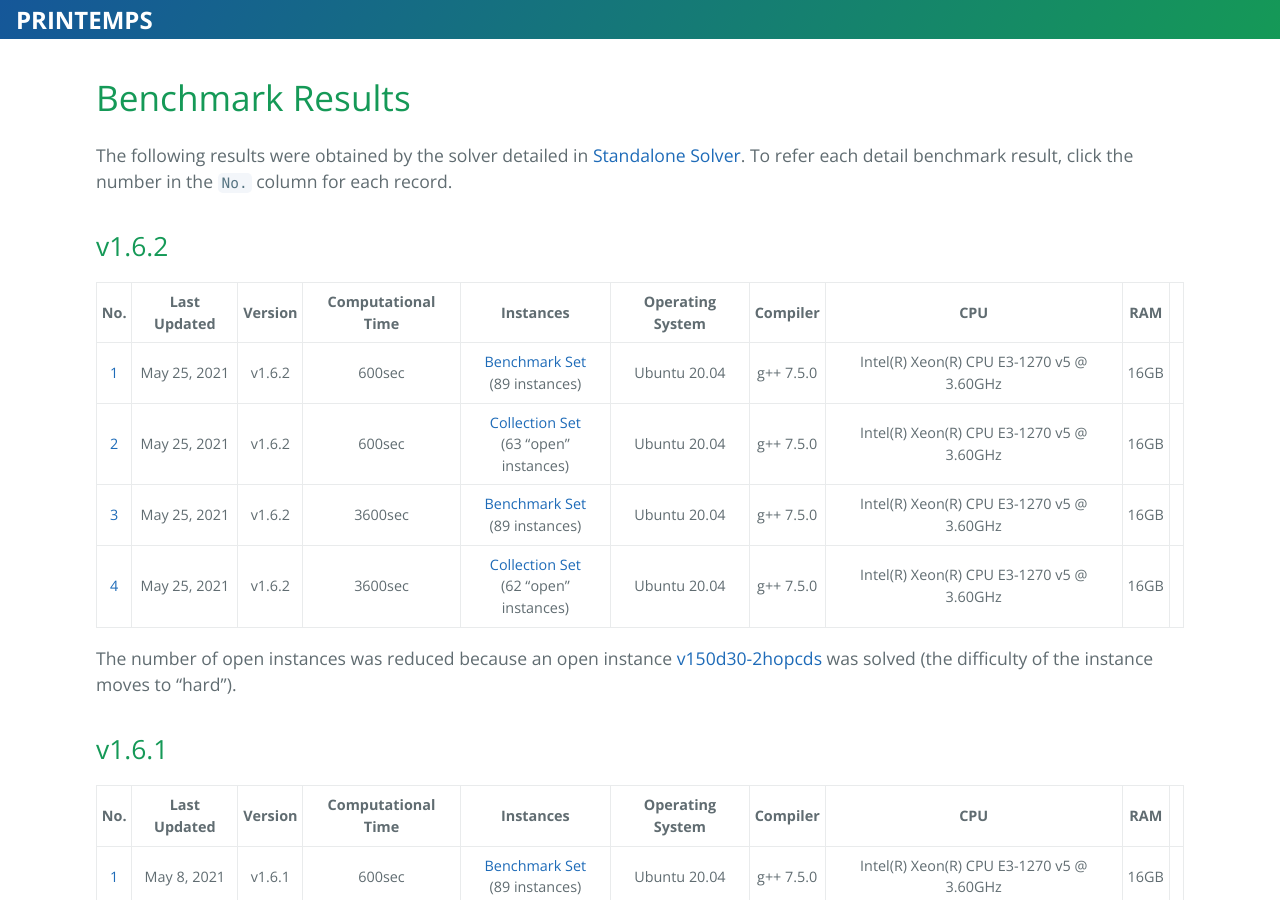
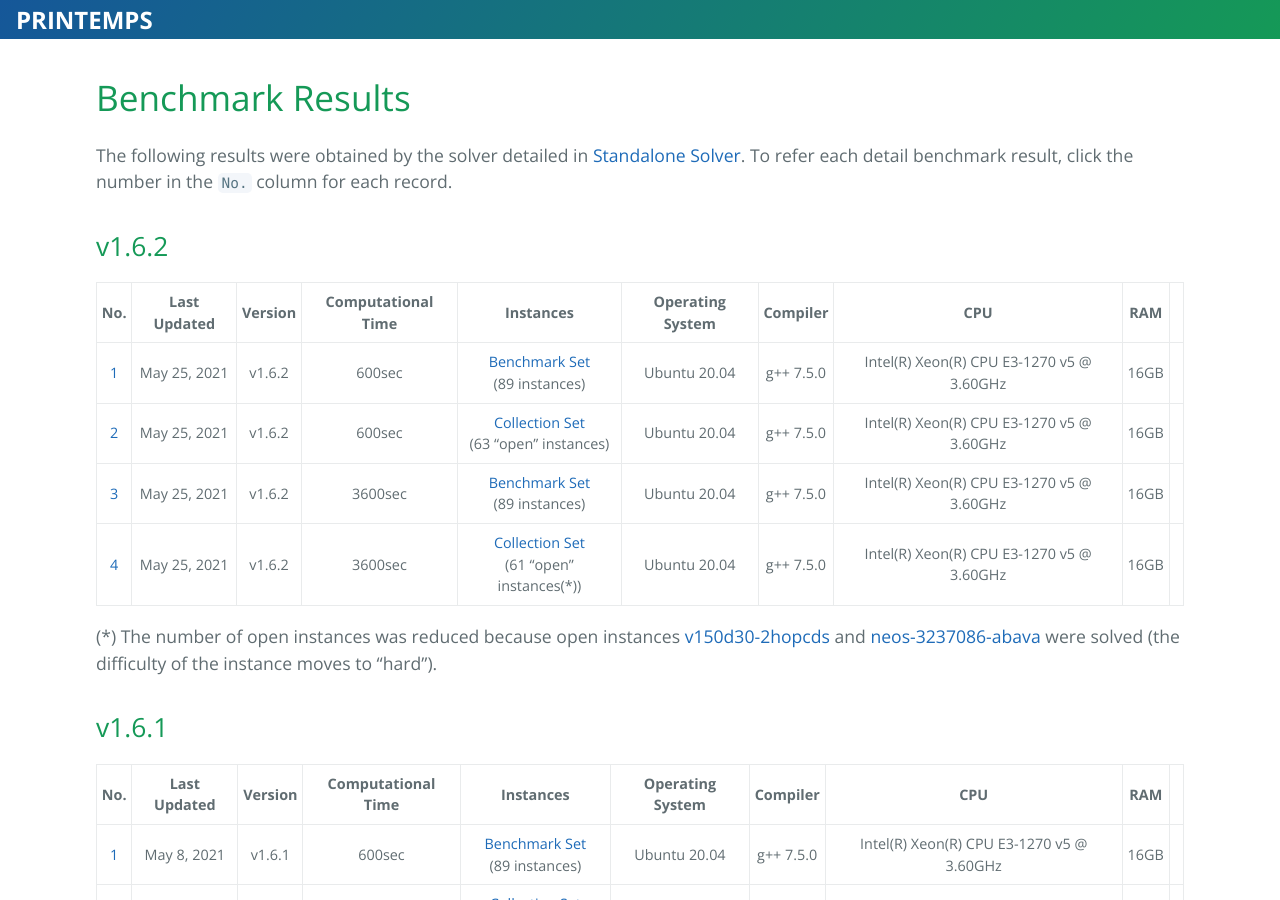
Before and after one commit to snowberryfield/printemps, a Jekyll site: the page built from contents/benchmark/index.md, in a window 1280 px wide and 900 px high. Built offline with Jekyll 4.4.1, drawn with Linux system fonts in a browser that asks for light colours; the repository's description, which GitHub fills in, is left out.

Commit message:
Fix the number of open instances.

```diff
--- a/contents/benchmark/index.md
+++ b/contents/benchmark/index.md
@@ -13,9 +13,9 @@ The following results were obtained by the solver detailed in [Standalone Solver
 | [1](./results/v1.6.2/0001/benchmark_result.md) | May 25, 2021 | v1.6.2 |  600sec   | [Benchmark Set](https://miplib.zib.de/tag_benchmark.html) <br />(89 instances) | Ubuntu 20.04 |    g++ 7.5.0     | Intel(R) Xeon(R) CPU E3-1270 v5 @ 3.60GHz | 16GB |     |
 | [2](./results/v1.6.2/0002/benchmark_result.md) | May 25, 2021 | v1.6.2 |  600sec   | [Collection Set](https://miplib.zib.de/tag_collection.html) <br />(63 "open" instances) | Ubuntu 20.04 |    g++ 7.5.0     | Intel(R) Xeon(R) CPU E3-1270 v5 @ 3.60GHz | 16GB |     |
 | [3](./results/v1.6.2/0003/benchmark_result.md) | May 25, 2021 | v1.6.2 |  3600sec   | [Benchmark Set](https://miplib.zib.de/tag_benchmark.html) <br />(89 instances) | Ubuntu 20.04 |    g++ 7.5.0     | Intel(R) Xeon(R) CPU E3-1270 v5 @ 3.60GHz | 16GB |     |
-| [4](./results/v1.6.2/0004/benchmark_result.md) | May 25, 2021 | v1.6.2 |  3600sec   | [Collection Set](https://miplib.zib.de/tag_collection.html) <br />(62 "open" instances) | Ubuntu 20.04 |    g++ 7.5.0     | Intel(R) Xeon(R) CPU E3-1270 v5 @ 3.60GHz | 16GB |     |
+| [4](./results/v1.6.2/0004/benchmark_result.md) | May 25, 2021 | v1.6.2 |  3600sec   | [Collection Set](https://miplib.zib.de/tag_collection.html) <br />(61 "open" instances(*)) | Ubuntu 20.04 |    g++ 7.5.0     | Intel(R) Xeon(R) CPU E3-1270 v5 @ 3.60GHz | 16GB |     |
 
-The number of open instances was reduced because an open instance [v150d30-2hopcds](https://miplib.zib.de/instance_details_v150d30-2hopcds.html) was solved (the difficulty of the instance moves to "hard").
+(*) The number of open instances was reduced because open instances [v150d30-2hopcds](https://miplib.zib.de/instance_details_v150d30-2hopcds.html) and [neos-3237086-abava](https://miplib.zib.de/instance_details_neos-3237086-abava.html) were solved (the difficulty of the instance moves to "hard").
 
 ## v1.6.1
 
```
Also changed, not shown: contents/benchmark/results/v1.6.2/0004/benchmark_result.md (+1 -1 lines).
